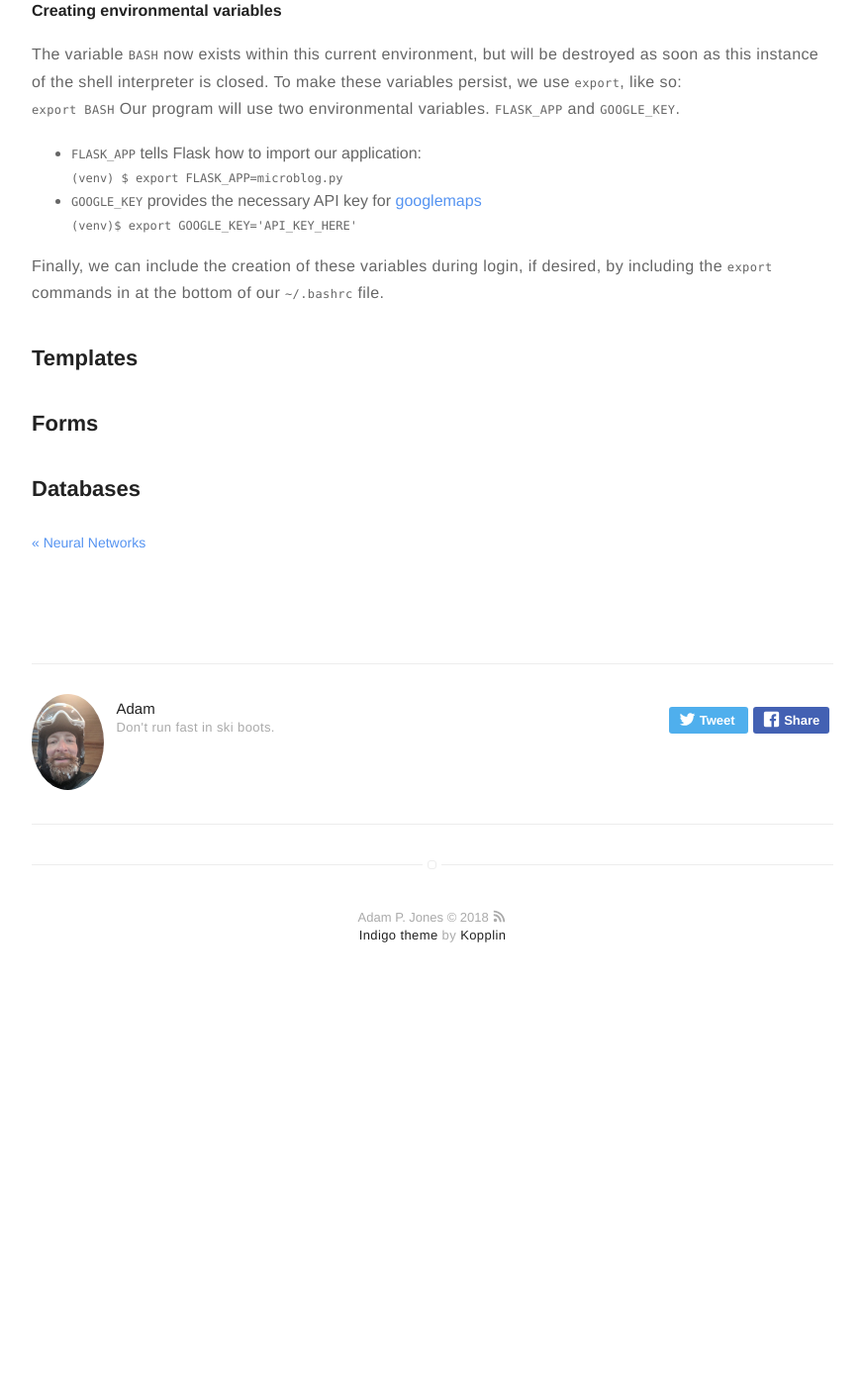
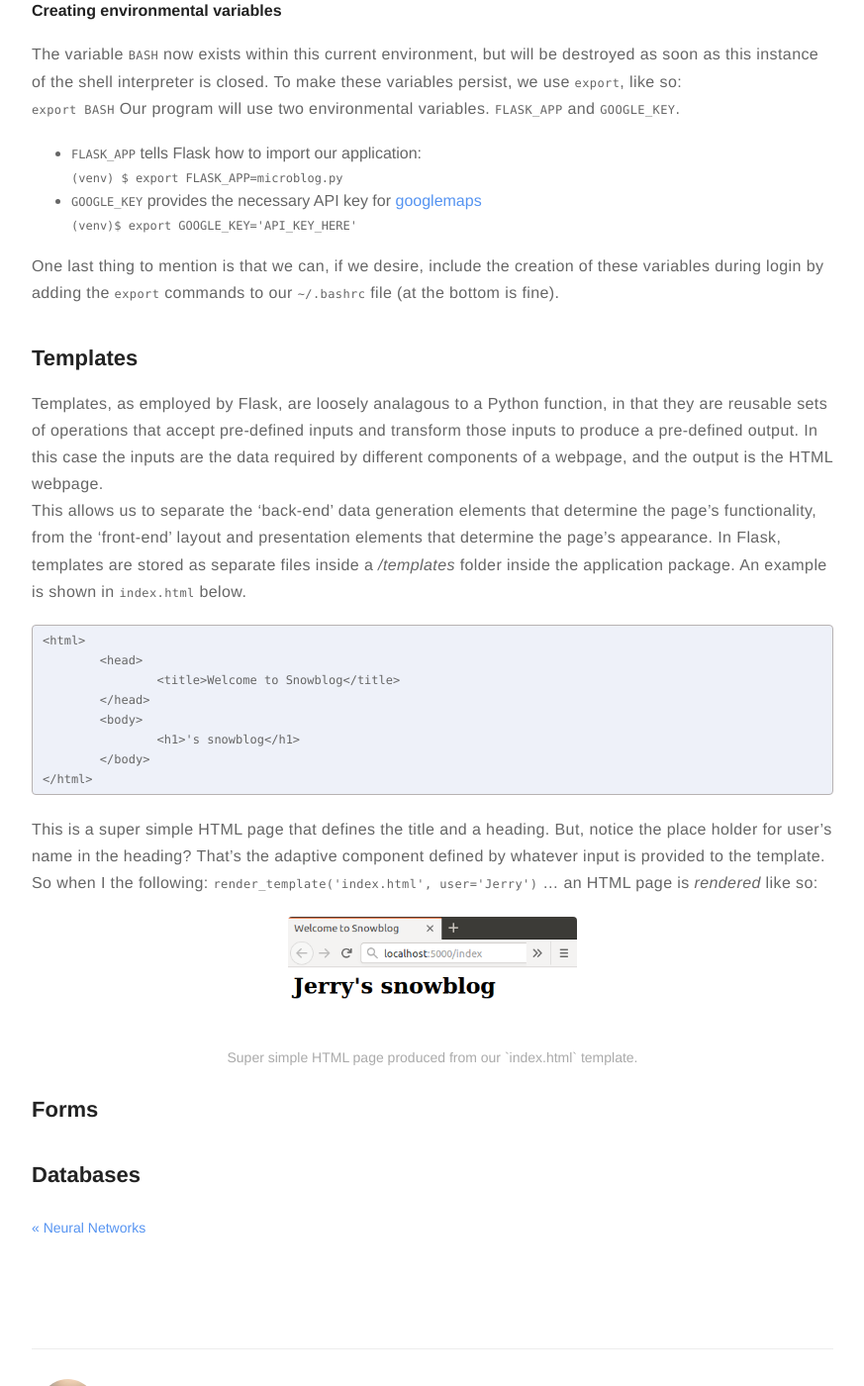
Before and after one commit to meccaLeccaHi/meccaLeccaHi.github.io, a Jekyll site: the page built from _posts/2018-11-08-web-apps-with-flask.md, in a window 1280 px wide and 1400 px high, scrolled down 3459 px. Shown: the whole window at 99% size, without its empty margins (203-1076 px from the left). Built offline with Jekyll 4.4.1, drawn with Linux system fonts in a browser that asks for light colours; before the commit the page ends 4475 px from its top, so only the background shows below that.

Commit message:
adding to flask app post

````diff
--- a/_posts/2018-11-08-web-apps-with-flask.md
+++ b/_posts/2018-11-08-web-apps-with-flask.md
@@ -103,7 +103,7 @@ bin/bash
 ```
 
 #### Creating environmental variables
-The variable `BASH` now exists within this current environment, but will be destroyed as soon as this instance of the shell interpreter is closed. To make these variables persist, we use `export`, like so:
+The variable `BASH` now exists within this current  environment, but will be destroyed as soon as this instance of the shell interpreter is closed. To make these variables persist, we use `export`, like so:
 `export BASH`
 Our program will use two environmental variables. `FLASK_APP` and `GOOGLE_KEY`.
 - `FLASK_APP` tells Flask how to import our application:
@@ -111,11 +111,27 @@ Our program will use two environmental variables. `FLASK_APP` and `GOOGLE_KEY`.
 - `GOOGLE_KEY` provides the necessary API key for [googlemaps](https://github.com/googlemaps/google-maps-services-python)
 `(venv)$ export GOOGLE_KEY='API_KEY_HERE'`
 
-Finally, we can include the creation of these variables during login, if desired, by including the `export` commands in at the bottom of our `~/.bashrc` file.
+One last thing to mention is that we can, if we desire, include the creation of these variables during login by adding the `export` commands to our `~/.bashrc` file (at the bottom is fine).
 
 
 ## Templates
-
+Templates, as employed by Flask, are loosely analagous to a Python function, in that they are reusable sets of operations that accept pre-defined inputs and transform those inputs to produce a pre-defined output. In this case the inputs are the data required by different components of a webpage, and the output is the HTML webpage.
+This allows us to separate the 'back-end' data generation elements that determine the page's functionality, from the 'front-end' layout and presentation elements that determine the page's appearance.
+In Flask, templates are stored as separate files inside a */templates* folder inside the application package. An example is shown in `index.html` below.
+```
+<html>
+	<head>
+		<title>Welcome to Snowblog</title>
+	</head>
+	<body>
+		<h1>{{ user }}'s snowblog</h1>
+	</body>
+</html>
+```
+This is a super simple HTML page that defines the title and a heading. But, notice the place holder for user's name in the heading? That's the adaptive component defined by whatever input is provided to the template. So when I the following:
+`render_template('index.html', user='Jerry')`
+... an HTML page is *rendered* like so:
+{% include figure.html url="/assets/images/flask_app/render_example.png" caption="Super simple HTML page produced from our `index.html` template." width="40%" %}
 
 ## Forms
 
````
Also changed, not shown: assets/images/flask_app/render_example.png (added).
